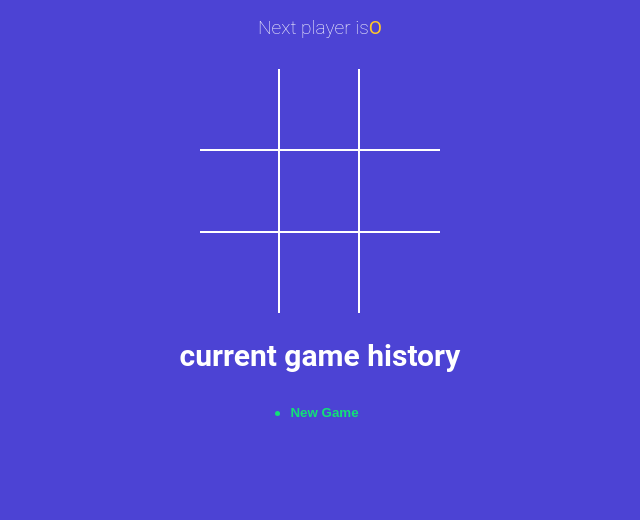
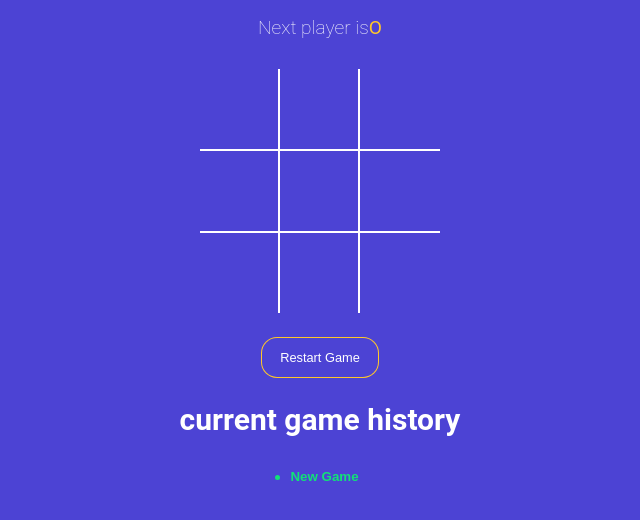
Before and after one commit to Dhanasaitholeti/Tic-Tac-Toe, a React (Vite) app: page / in a window 1280 px wide. Shown: the top 520 px of the page, without its empty margins (320-960 px from the left). Built offline with nearby package versions, Linux system fonts and the light colour scheme.

Commit message:
added game reset button

```diff
--- a/src/App.jsx
+++ b/src/App.jsx
@@ -5,10 +5,9 @@ import { calculateWinner } from "./winner";
 import StatusMessage from "./components/StatusMessage";
 import History from "./components/History";
 
+const NEW_GAME = [{ squares: Array(9).fill(null), isXNext: false }];
 function App() {
-  const [history, setHistory] = useState([
-    { squares: Array(9).fill(null), isXNext: false },
-  ]);
+  const [history, setHistory] = useState(NEW_GAME);
 
   const [currentMove, setCurrentMove] = useState(0);
 
@@ -50,6 +49,11 @@ function App() {
     setCurrentMove(move);
   };
 
+  const handleGameRestart = () => {
+    setHistory(NEW_GAME);
+    setCurrentMove(0);
+  };
+
   return (
     <div className="app">
       <StatusMessage winners={winners} gamingBoard={gamingBoard} />
@@ -57,6 +61,13 @@ function App() {
         squares={gamingBoard.squares}
         handleSquareClikck={handleSquareClikck}
       />
+      <button
+        type="button"
+        onClick={handleGameRestart}
+        className={`btn-reset ${winners ? "active" : ""}`}
+      >
+        Restart Game
+      </button>
       <h2>current game history</h2>
       <History history={history} moveTo={moveTo} currentMove={currentMove} />
     </div>
```
